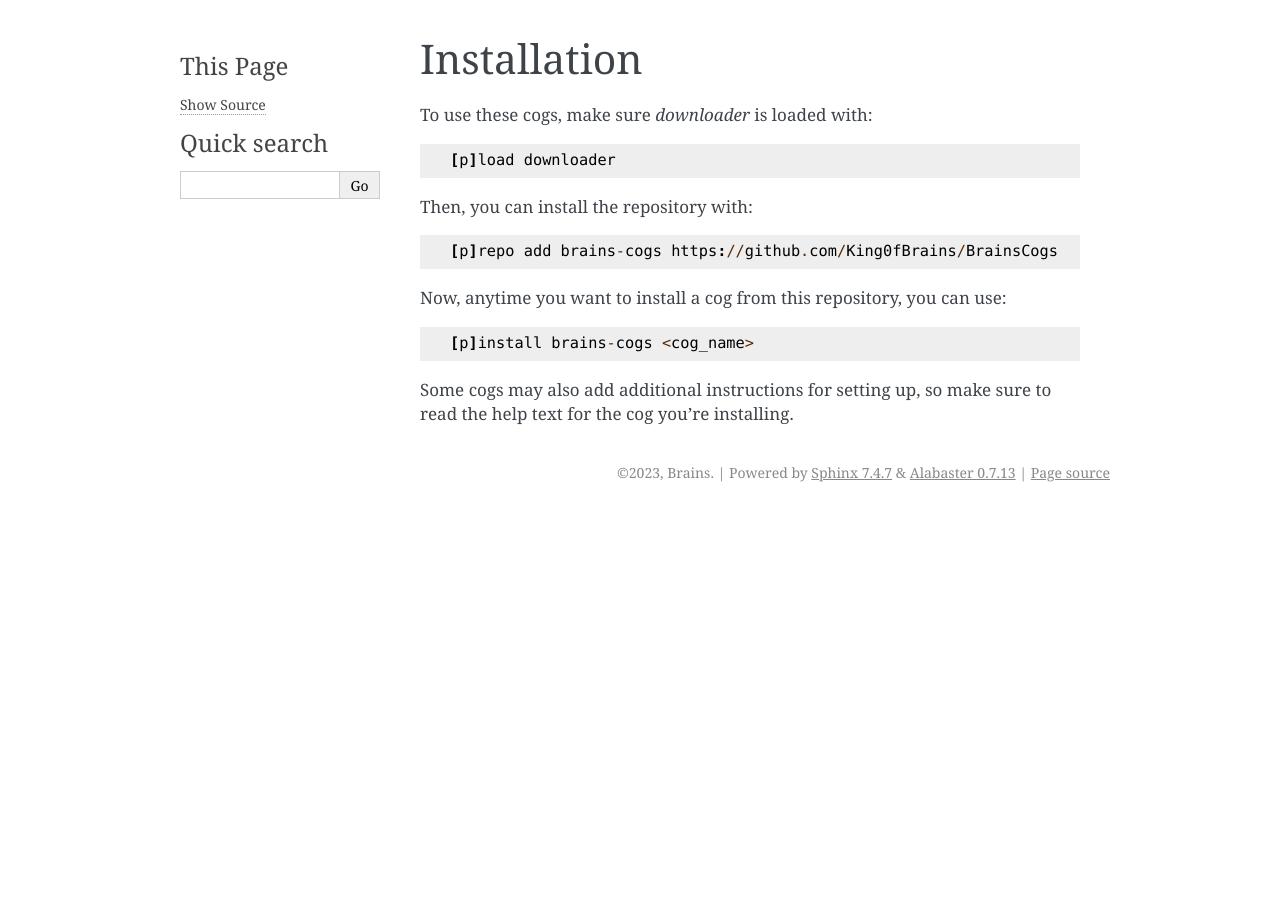
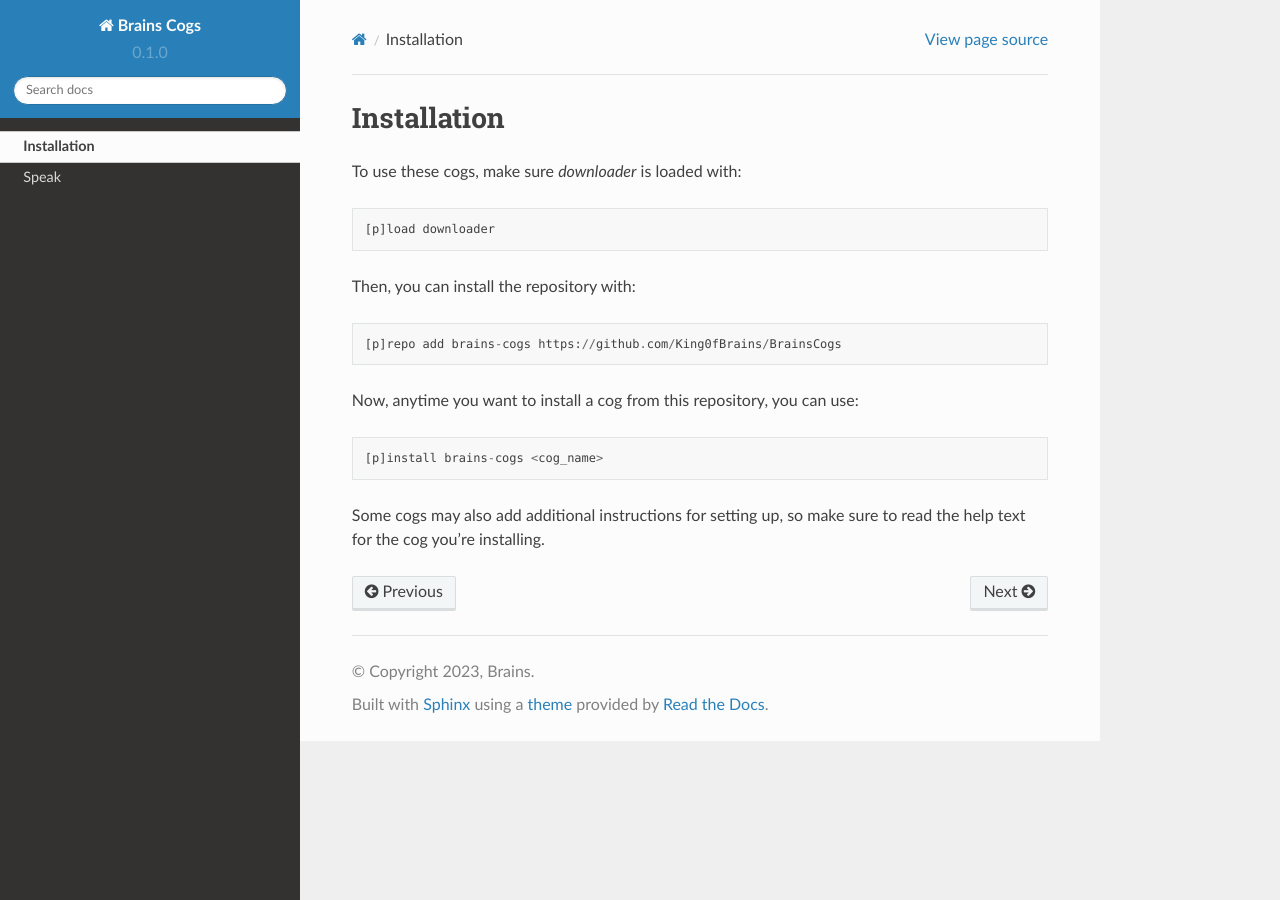
Before and after one commit to jscarfo11/BrainsCogs, a Sphinx documentation site: the page built from docs/source/installation.rst, in a window 1280 px wide. Built offline with Sphinx 7.4.7 and the Read the Docs theme 2.0.0, drawn with Linux system fonts in a browser that asks for light colours; pages that are not in the unit, such as notebooks, are missing from menus.

Commit message:
Add the theme back?

```diff
--- a/docs/requirements.txt
+++ b/docs/requirements.txt
@@ -1,2 +1,2 @@
 sphinx==7.1.2
-sphinx-rtd-theme==1.3.0rc1
+sphinx_rtd_theme
--- a/docs/source/conf.py
+++ b/docs/source/conf.py
@@ -12,12 +12,13 @@ version = '0.1.0'
 # -- General configuration
 
 extensions = [
+    'sphinx_rtd_theme',
     'sphinx.ext.duration',
     'sphinx.ext.doctest',
     'sphinx.ext.autodoc',
     'sphinx.ext.autosummary',
     'sphinx.ext.intersphinx',
-    # 'sphinx_rtd_theme',
+
 ]
 
 intersphinx_mapping = {
@@ -30,7 +31,7 @@ templates_path = ['_templates']
 
 # -- Options for HTML output
 
-# html_theme = 'sphinx_rtd_theme'
+html_theme = 'sphinx_rtd_theme'
 
 # -- Options for EPUB output
 epub_show_urls = 'footnote'
```
